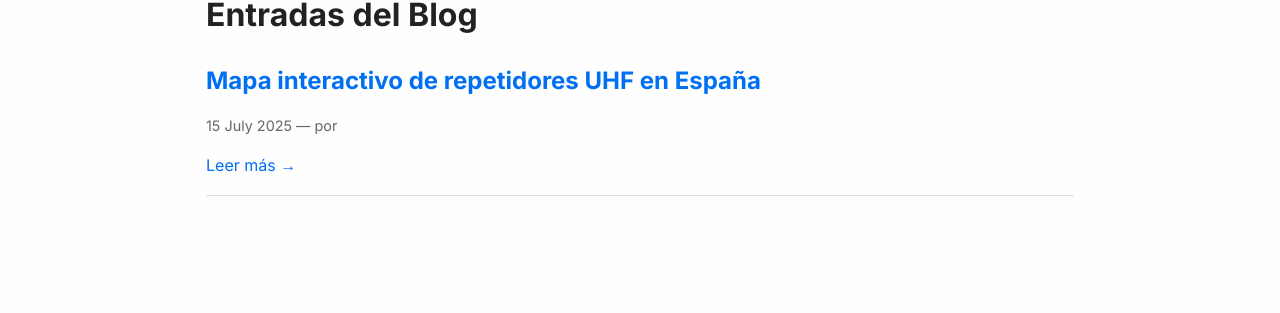
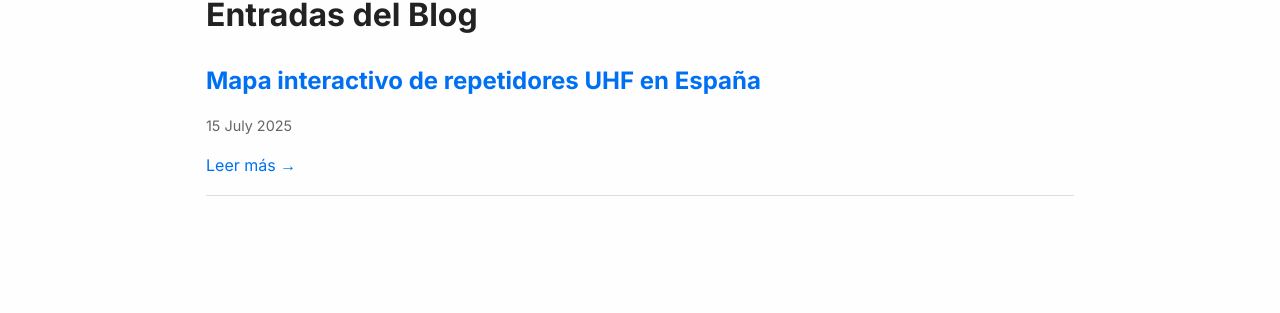
Before and after one commit to santanasmart/santanasmart_github, a Jekyll site: the page built from blog.html, in a window 1280 px wide. Shown: the part 154-467 px from the top of the page. Built offline with Jekyll 4.4.1, drawn with Linux system fonts in a browser that asks for light colours; part of the change alters nothing that is shown.

Commit message:
Update blog.html

```diff
--- a/blog.html
+++ b/blog.html
@@ -12,7 +12,7 @@ title: Entradas
         <a href="{{ post.url | relative_url }}">{{ post.title }}</a>
       </h2>
       <p style="font-size: 0.9rem; color: #666;">
-        {{ post.date | date: "%d %B %Y" }} — por {{ post.author }}
+        {{ post.date | date: "%d %B %Y" }}{% if post.author %} — por {{ post.author }}{% endif %}
       </p>
       {% if post.image %}
         <img src="{{ post.image | relative_url }}" alt="{{ post.title }}" style="max-width: 100%; height: auto; margin: 1rem 0;" />
```
